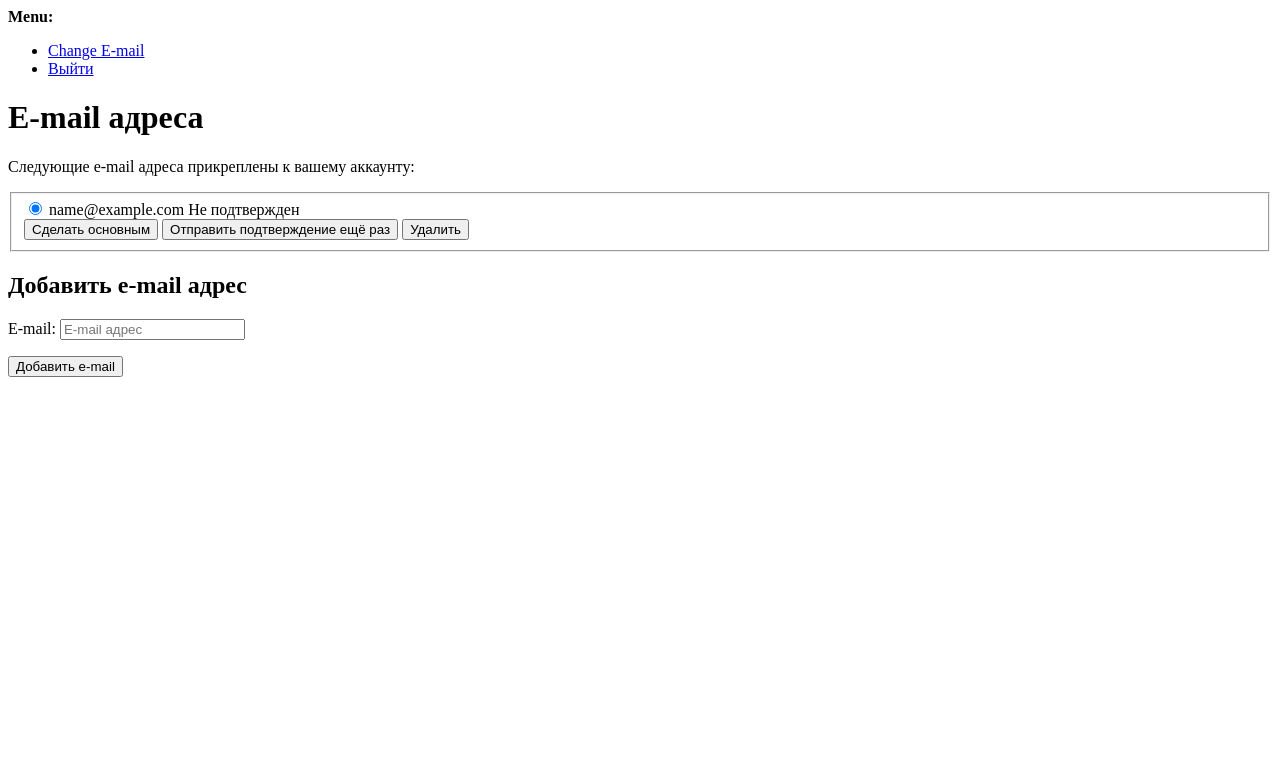
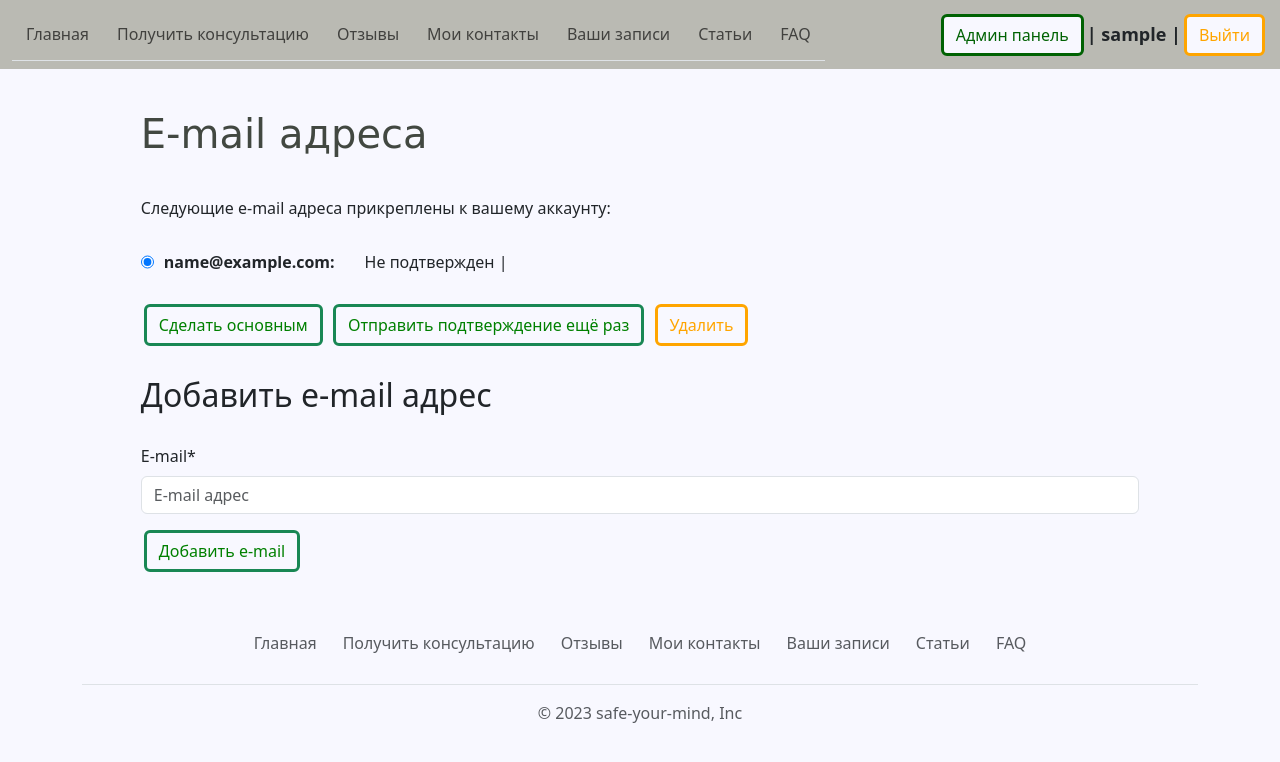
Before and after one commit to r1kk1s/mindsafe, a Django app: page /accounts/email/ in a window 1280 px wide. Shown: the top 762 px of the page. Run offline with Django 4.2, Linux system fonts and the light colour scheme; the visitor is signed in with stand-in values (Sample User, id 1); data comes from the database, SQL or seed files in the repository; parts of the project's set-up code (start-up, migrations or seed data) failed here and were passed over; some libraries are stand-ins or nearby versions.

Commit message:
add features in user account to change pass and email

```diff
--- a/static/css/base.css
+++ b/static/css/base.css
@@ -29,6 +29,12 @@ body {
 
 .card {
     margin: 30px;
+    width: 20rem;
+}
+
+.card h3 {
+    font-size: 26px;
+    margin-bottom: 5%;
 }
 
 h1 {
@@ -101,10 +107,6 @@ h3 {
     flex-wrap: wrap
 }
 
-.card {
-    width: 18rem;
-}
-
 .custom-card-footer {
     margin: 10px;
     text-align: center;
@@ -125,6 +127,9 @@ h3 {
 .gif img {
     width: 12rem;
     border-radius: 10px;
+}
+
+.confirmed img {
     margin: 3%;
 }
 
@@ -174,13 +179,13 @@ h3 {
 
 #btn-admin {
     background-color: ghostwhite;
-    color: rgb(234, 152, 0);
-    border-color: rgb(234, 152, 0);
+    color: rgb(0, 98, 3);
+    border-color: rgb(0, 98, 3);
     border-width: 3px;
 }
 
 #btn-admin:hover {
-    background-color: rgb(234, 152, 0);
+    background-color: rgb(0, 98, 3);
     color: white;
 }
 
@@ -199,13 +204,14 @@ h3 {
 
 .btn-login {
     background-color: ghostwhite;
-    color: blue;
+    color: orange;
+    border-color: orange;
     border-width: 3px;
 }
 
 .btn-login:hover {
-    background-color: blue;
-    border-color: blue;
+    background-color: orange;
+    border-color: orange;
     color: white;
 }
 
@@ -257,3 +263,23 @@ h3 {
     0% {transform: translateX(-150%);}
     100% {transform: translateX(0);}
 }
+
+form {
+    margin: 3% 0 3% 0;
+}
+
+.buttonHolder {
+    margin-top: 3%;
+}
+
+.email-list {
+    display: flex;
+}
+
+.email-list strong {
+    margin-left: 1%;
+}
+
+.email-describe {
+    margin-left: 3%;
+}
--- a/templates/_base.html
+++ b/templates/_base.html
@@ -32,10 +32,10 @@
                     {% if user.is_superuser %}
                         <a id="btn-admin" class="btn btn-success" href="/admin/">Админ панель</a>
                         <strong id="user">| {{ user.username }} |</strong>
-                        <a class="btn btn-danger btn-quit" href="{% url 'account_logout' %}">Выйти</a>
+                        <a class="btn btn-danger btn-login" href="{% url 'account_logout' %}">Выйти</a>
                     {% elif user.is_authenticated %}
                         <strong id="user">{{ user.username }} |</strong>
-                        <a class="btn btn-danger btn-quit" href="{% url 'account_logout' %}">Выйти</a>
+                        <a class="btn btn-danger btn-login" href="{% url 'account_logout' %}">Выйти</a>
                     {% else %}
                         <a class="btn btn-primary btn-login" href="{% url 'account_login' %}">Войти</a>
                         <a class="btn btn-success btn-signup" href="{% url 'account_signup' %}">Зарегистрироваться</a>
@@ -57,7 +57,7 @@
                     </li>
                 {% endfor %}
                 </ul>
-                <p class="text-center text-muted">© 2023 safe-your-mind.com, Inc</p>
+                <p class="text-center text-muted">© 2023 safe-your-mind, Inc</p>
             </footer>
         </div>
         <!-- Bootstrap JavaScript -->
--- a/templates/account/email.html
+++ b/templates/account/email.html
@@ -1,6 +1,8 @@
-{% extends "account/base.html" %}
+{% extends "_base.html" %}
 
 {% load i18n %}
+{% load crispy_forms_tags %}
+
 
 {% block head_title %}{% trans "E-mail Addresses" %}{% endblock %}
 
@@ -15,25 +17,27 @@
 
   {% for emailaddress in user.emailaddress_set.all %}
 <div class="ctrlHolder">
-      <label for="email_radio_{{forloop.counter}}" class="{% if emailaddress.primary %}primary_email{%endif%}">
+      <label for="email_radio_{{forloop.counter}}" class="{% if emailaddress.primary %}primary_email{%endif%} email-list">
 
       <input id="email_radio_{{forloop.counter}}" type="radio" name="email" {% if emailaddress.primary or user.emailaddress_set.count == 1 %}checked="checked"{%endif %} value="{{emailaddress.email}}"/>
 
-{{ emailaddress.email }}
+<strong>{{ emailaddress.email }}:</strong>
+<div class="email-describe">
     {% if emailaddress.verified %}
     <span class="verified">{% trans "Verified" %}</span>
     {% else %}
     <span class="unverified">{% trans "Unverified" %}</span>
-    {% endif %}
-      {% if emailaddress.primary %}<span class="primary">{% trans "Primary" %}</span>{% endif %}
+    {% endif %}|
+    {% if emailaddress.primary %}<span class="primary">{% trans "Primary" %}</span>{% endif %}
+</div>
 </label>
 </div>
   {% endfor %}
 
 <div class="buttonHolder">
-      <button class="secondaryAction" type="submit" name="action_primary" >{% trans 'Make Primary' %}</button>
-      <button class="secondaryAction" type="submit" name="action_send" >{% trans 'Re-send Verification' %}</button>
-      <button class="primaryAction" type="submit" name="action_remove" >{% trans 'Remove' %}</button>
+      <button class="secondaryAction btn btn-success btn-signup" type="submit" name="action_primary" >{% trans 'Make Primary' %}</button>
+      <button class="secondaryAction btn btn-success btn-signup" type="submit" name="action_send" >{% trans 'Re-send Verification' %}</button>
+      <button class="primaryAction btn btn-login" type="submit" name="action_remove" >{% trans 'Remove' %}</button>
 </div>
 
 </fieldset>
@@ -49,8 +53,8 @@
 
     <form method="post" action="{% url 'account_email' %}" class="add_email">
         {% csrf_token %}
-        {{ form.as_p }}
-        <button name="action_add" type="submit">{% trans "Add E-mail" %}</button>
+        {{ form|crispy }}
+        <button class="btn btn-success btn-signup" name="action_add" type="submit">{% trans "Add E-mail" %}</button>
     </form>
   {% endif %}
 
--- a/templates/account/login.html
+++ b/templates/account/login.html
@@ -12,7 +12,7 @@
         {{ form|crispy }}
         <button class="btn btn-success" type="submit">Войти</button>
         {% if form.errors %}
-        <a class="btn btn-outline-primary" href="{% url 'account_reset_password' %}">Забыли пароль</a>
+        <a class="btn btn-login" href="{% url 'account_reset_password' %}">Забыли пароль</a>
         {% endif %}
     </form>
 {% endblock content %}
--- a/templates/consultations/my_consultations.html
+++ b/templates/consultations/my_consultations.html
@@ -41,4 +41,6 @@
             </div>
         </div>
     {% endfor %}
+    <a class="btn btn-success btn-signup" href="{% url 'account_change_password' %}">Сменить пароль</a>
+    <a class="btn btn-success btn-signup" href="{% url 'account_email' %}">Добавить почту</a>
 {% endblock content %}
```
Also changed, not shown: mindsafe/settings.py (+6 -11 lines), templates/account/email_confirm.html (+7 -5 lines), templates/account/password_change.html (added, +17 -0 lines), templates/account/password_reset.html (added, +24 -0 lines), templates/account/verification_sent.html (+4 -4 lines), templates/forum/issues_list.html (+4 -7 lines), welcome/services.py (added, +35 -0 lines).
